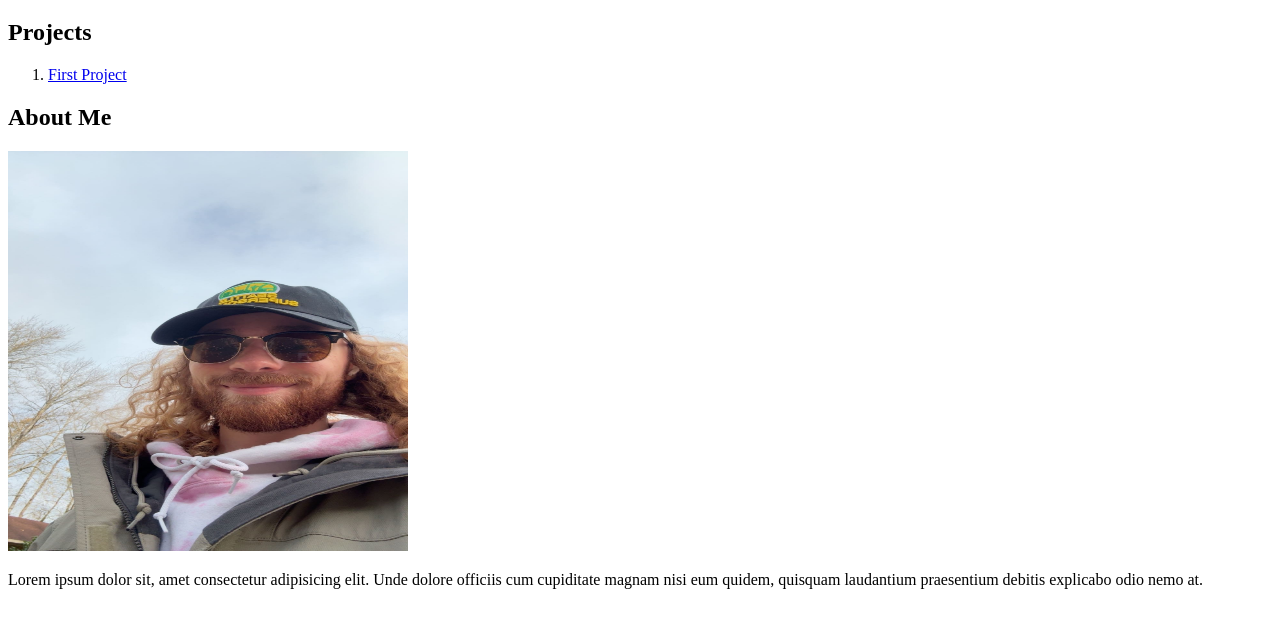
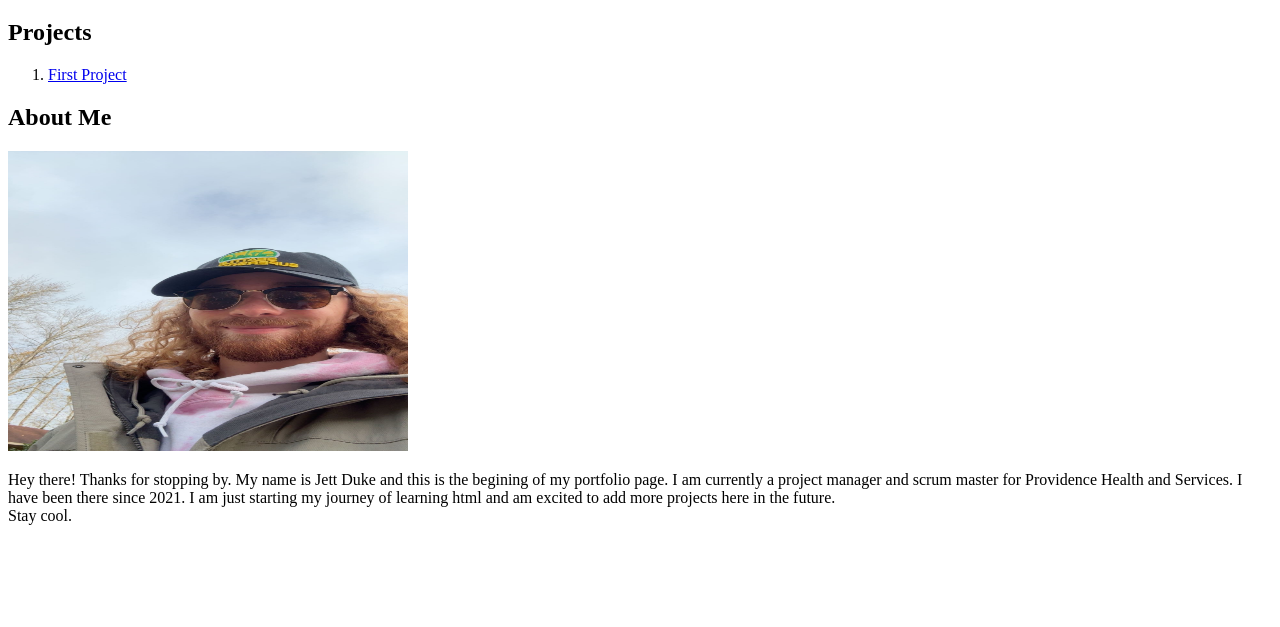
Before and after one commit to jettduke/jetts_portfolio, a plain HTML site: page index.html in a window 1280 px wide. Shown: the part 61-688 px from the top of the page. Drawn offline with Linux system fonts and the light colour scheme.

Commit message:
updated bio

```diff
--- a/index.html
+++ b/index.html
@@ -16,8 +16,8 @@
         </section>
         <aside>
             <h2>About Me</h2>
-            <img src="images/IMG_5423.JPG" alt="photo of me" width="400" height="400">
-            <p>Lorem ipsum dolor sit, amet consectetur adipisicing elit. Unde dolore officiis cum cupiditate magnam nisi eum quidem, quisquam laudantium praesentium debitis explicabo odio nemo at.</p>
+            <img src="images/IMG_5423.JPG" alt="photo of me" width="400" height="300">
+            <p>Hey there! Thanks for stopping by. My name is Jett Duke and this is the begining of my portfolio page. I am currently a project manager and scrum master for Providence Health and Services. I have been there since 2021. I am just starting my journey of learning html and am excited to add more projects here in the future. <br> Stay cool.</p>
         </aside>
     </main>
 </body>
```
